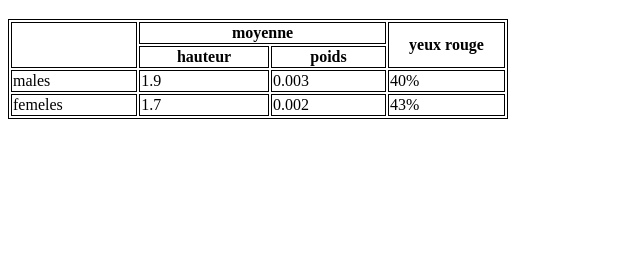
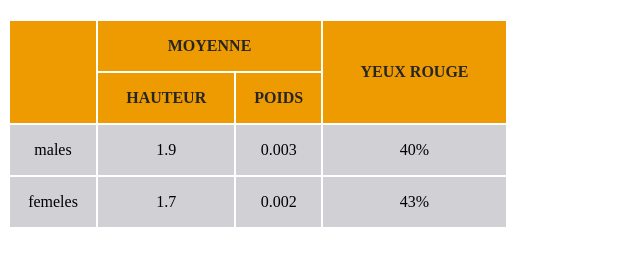
Before and after one commit to seven769/HTML-TP2, a plain HTML site: page index.html in a window 1280 px wide. Shown: the part 61-326 px from the top of the page, without its empty margins (0-640 px from the left). Drawn offline with Linux system fonts and the light colour scheme.

Commit message:
tableau ameliorer TP2

```diff
--- a/index.html
+++ b/index.html
@@ -7,11 +7,25 @@
     <meta name="viewport" content="width=device-width, initial-scale=1.0">
     <title>HTML-TP2</title>
     <style>
-        table,tr,td,th
-        {
-            border:1px solid black;
+
+        table{
+            border-color: black;
+            text-align: center;
             width: 500px;
-        }
+          }
+          tr{
+            background-color: rgb(208, 208, 213);
+            height: 50px;
+          }
+          th{
+            text-transform: uppercase;
+            color: rgb(38, 38, 38);
+            background-color: #EE9B01;
+          }
+          td:hover{
+            background-color:rgb(240, 248, 255)
+
+          }
     </style>
 </head>
 
```
